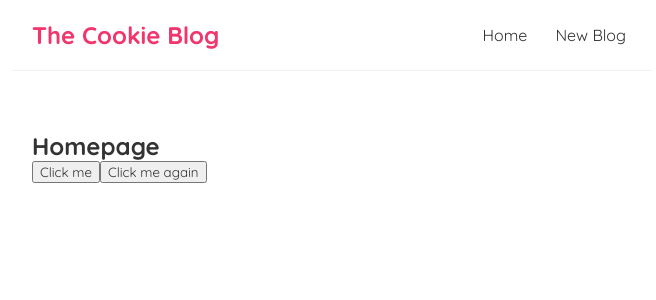
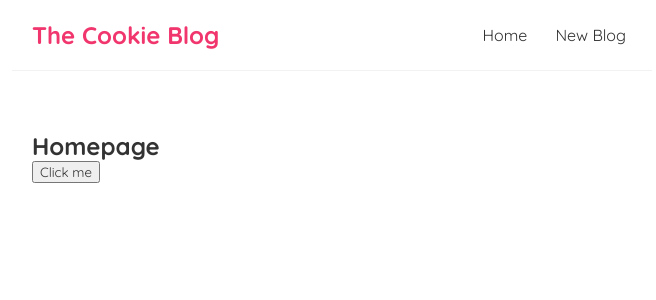
Before and after one commit to ngavu2004/ReactBlogging-app, a React (Create React App) app: page / in a window 1280 px wide. Shown: the top 300 px of the page, without its empty margins (308-964 px from the left). Built offline with nearby package versions, Linux system fonts and the light colour scheme.

Commit message:
return to base code

```diff
--- a/src/Home.js
+++ b/src/Home.js
@@ -10,10 +10,6 @@ const Home = () => {
         <div className="home">
             <h2>Homepage</h2>
             <button onClick={handleClick}>Click me</button>
-            {/* // When we need to use function  */}
-            {/* // with parameter, we cannot use  */}
-            {/* // OnClick={\handleClick('para')} right away bc it will invoke the function immediately when the program run */}
-            <button onClick={(e) => {handleClickAgain('Babygirl',e)}}>Click me again</button>
         </div>
     );
 }
```
